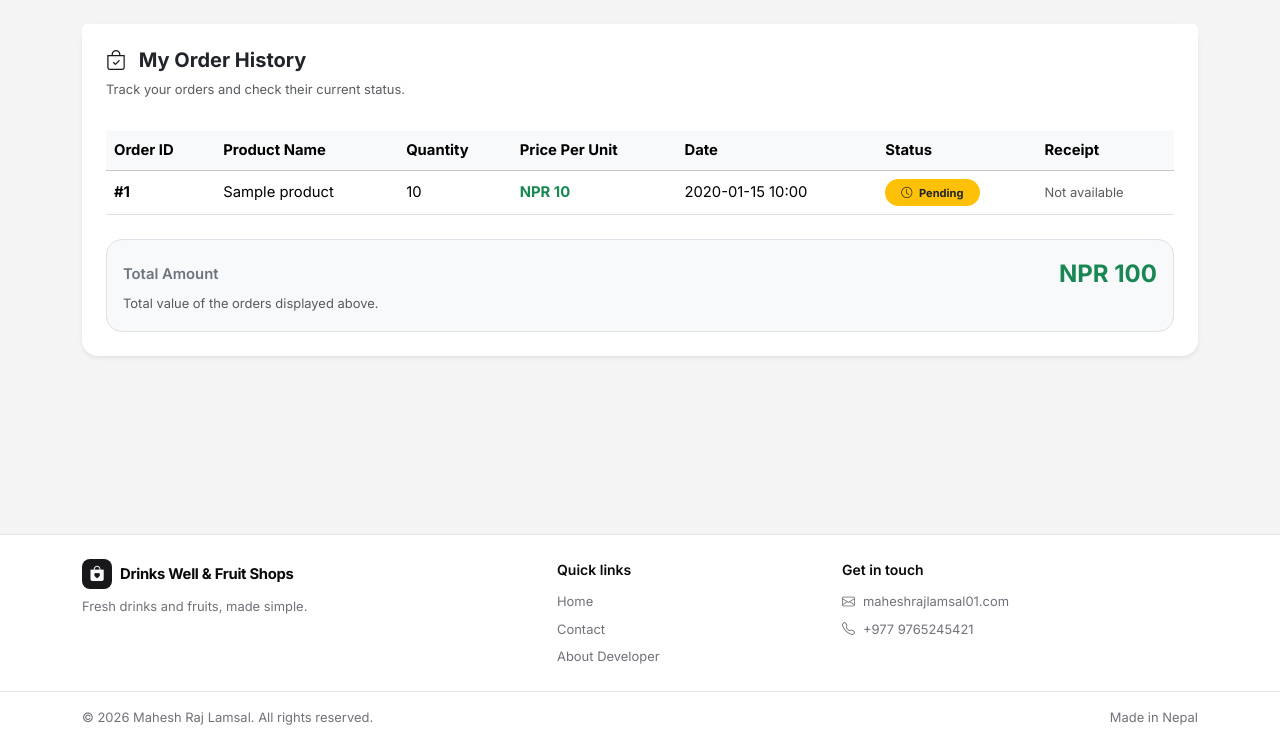
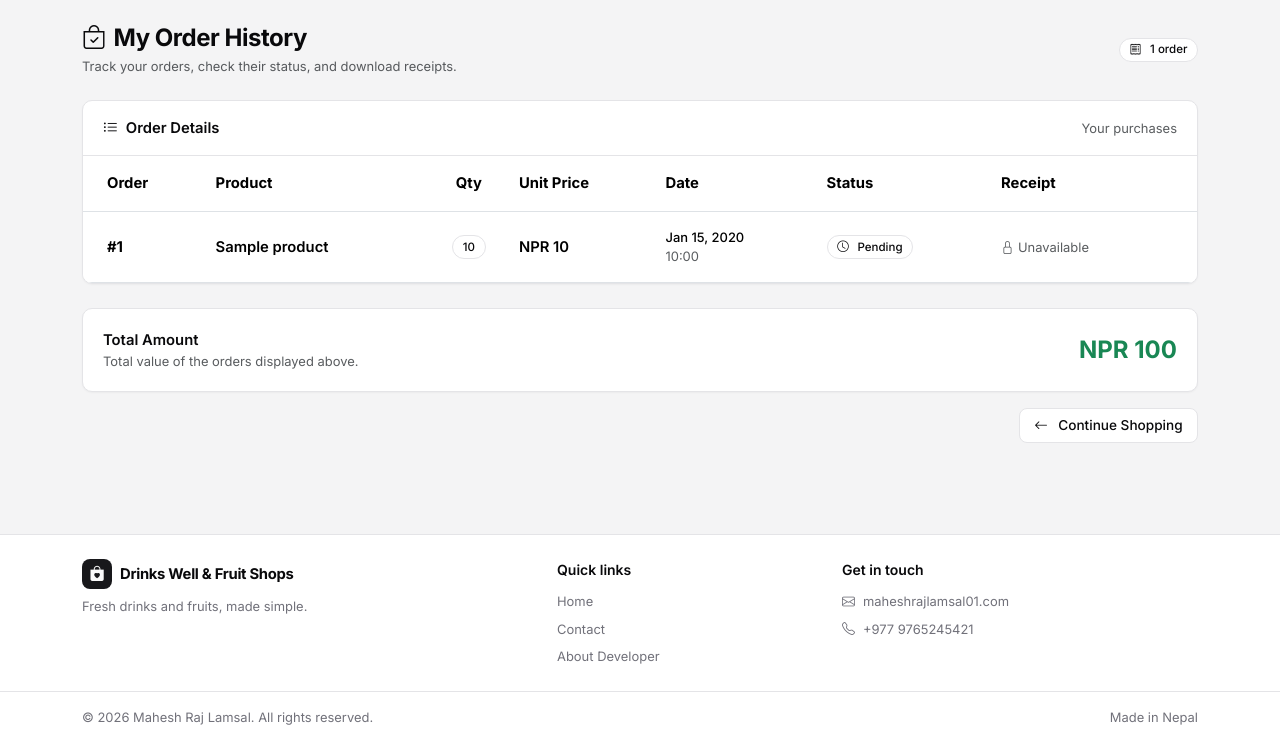
Before and after one commit to mahesh-179/EcommerceWebsiteDjango, a Django app: page /checkout/order-history/ in a window 1280 px wide. Shown: the part 57-800 px from the top of the page. Run offline with Django 5.2, Linux system fonts and the light colour scheme; a user stored in the database is signed in; tables that the repository leaves empty hold one stand-in row (values such as "Sample post").

Commit message:
ready for production

```diff
--- a/firstapp/forms.py
+++ b/firstapp/forms.py
@@ -10,7 +10,7 @@ class RegisterForm(UserCreationForm):
 
     class Meta:
         model = User
-        fields = ["username", "email", "password1", "password2"]
+        fields = ["username", 'first_name','last_name',"email", "password1", "password2"]
 
 class CheckOut(forms.ModelForm):
     class Meta:
--- a/firstapp/templates/firstapp/orderhistory.html
+++ b/firstapp/templates/firstapp/orderhistory.html
@@ -1,98 +1,115 @@
 
 {% extends 'base.html' %}
+{% block title %}My Order History{% endblock %}
 
 {% block main %}
-<div class="container py-4">
+<div class="col-12">
 
-    <div class="card shadow-sm border-0 rounded-4">
-
-        <div class="card-header bg-white border-0 pt-4 px-4">
-            <h5 class="mb-0 fw-bold">
-                <i class="bi bi-bag-check text-primary me-2"></i>
-                My Order History
-            </h5>
-            <p class="text-muted small mb-0 mt-2">
-                Track your orders and check their current status.
+    <!-- Page heading -->
+    <div class="d-flex justify-content-between align-items-center mb-4">
+        <div>
+            <h1 class="h4 fw-bold mb-1" style="letter-spacing:-.02em;">
+                <i class="bi bi-bag-check me-2"></i>My Order History
+            </h1>
+            <p class="text-muted small mb-0">
+                Track your orders, check their status, and download receipts.
             </p>
         </div>
 
-        <div class="card-body p-4">
+        {% if orders %}
+        <span class="ui-badge">
+            <i class="bi bi-receipt me-1"></i>
+            {{ orders|length }} order{{ orders|length|pluralize }}
+        </span>
+        {% endif %}
+    </div>
 
     {% if orders %}
+
+    <!-- Order history table -->
+    <div class="ui-card overflow-hidden">
+        <div class="ui-card-header d-flex justify-content-between align-items-center">
+            <span class="fw-semibold">
+                <i class="bi bi-list-ul me-2"></i>Order Details
+            </span>
+            <span class="text-muted small">Your purchases</span>
+        </div>
+
         <div class="table-responsive">
-                <table class="table table-hover align-middle mb-0">
+            <table class="table align-middle mb-0">
 
-                    <thead class="table-light">
+                <thead>
                     <tr>
-                            <th>Order ID</th>
-                            <th>Product Name</th>
-                            <th>Quantity</th>
-                            <th>Price Per Unit</th>
-                            <th>Date</th>
-                            <th>Status</th>
-                            <th>Receipt</th>
+                        <th class="ps-4 py-3">Order</th>
+                        <th class="py-3">Product</th>
+                        <th class="py-3 text-center">Qty</th>
+                        <th class="py-3">Unit Price</th>
+                        <th class="py-3">Date</th>
+                        <th class="py-3">Status</th>
+                        <th class="py-3 pe-4">Receipt</th>
                     </tr>
                 </thead>
 
                 <tbody>
                     {% for order in orders %}
                     <tr>
-                            <td class="fw-bold">
-                                #{{ order.id }}
+                        <td class="ps-4 py-3">
+                            <span class="fw-bold">#{{ order.id }}</span>
                         </td>
 
-                            <td>
-                                {{ order.product }}
+                        <td class="py-3">
+                            <span class="fw-semibold">{{ order.product }}</span>
                         </td>
 
-                            <td>
-                                {{ order.quantity }}
+                        <td class="text-center py-3">
+                            <span class="ui-badge">{{ order.quantity }}</span>
                         </td>
 
-                            <td class="text-success fw-bold">
+                        <td class="py-3 text-nowrap fw-semibold">
                             NPR {{ order.price }}
                         </td>
 
-                            <td class="text-nowrap">
-                                {{ order.ordered_date|date:"Y-m-d H:i" }}
+                        <td class="py-3 text-nowrap">
+                            <div class="small fw-medium">
+                                {{ order.ordered_date|date:"M d, Y" }}
+                            </div>
+                            <div class="text-muted small">
+                                {{ order.ordered_date|date:"H:i" }}
+                            </div>
                         </td>
 
-                            <td>
+                        <td class="py-3">
                             {% if order.status == 'PENDING' %}
-                                    <span class="badge rounded-pill bg-warning text-dark px-3 py-2">
-                                        <i class="bi bi-clock me-1"></i>
-                                        Pending
+                                <span class="ui-badge">
+                                    <i class="bi bi-clock me-1"></i>Pending
                                 </span>
 
                             {% elif order.status == 'RECEIVED' %}
-                                    <span class="badge rounded-pill bg-info text-dark px-3 py-2">
-                                        <i class="bi bi-box-seam me-1"></i>
-                                        Order Received
+                                <span class="ui-badge">
+                                    <i class="bi bi-box-seam me-1"></i>Received
                                 </span>
 
                             {% elif order.status == 'COMPLETED' %}
-                                    <span class="badge rounded-pill bg-success px-3 py-2">
-                                        <i class="bi bi-check-circle me-1"></i>
-                                        Completed
+                                <span class="ui-badge">
+                                    <i class="bi bi-check-circle me-1"></i>Completed
                                 </span>
 
                             {% else %}
-                                    <span class="badge bg-secondary">
+                                <span class="ui-badge">
                                     {{ order.get_status_display }}
                                 </span>
                             {% endif %}
                         </td>
 
-                            <td>
+                        <td class="py-3 pe-4">
                             {% if order.status == 'COMPLETED' %}
-                                    <a href="{% url 'download-all-receipts'  %}"
-                                       class="btn btn-sm btn-outline-success text-nowrap">
-                                        <i class="bi bi-download me-1"></i>
-                                        Download
+                                <a href="{% url 'download-all-receipts' %}"
+                                   class="ui-btn ui-btn-outline ui-btn-sm text-nowrap">
+                                    <i class="bi bi-download me-1"></i>Download
                                 </a>
                             {% else %}
-                                    <span class="text-muted small">
-                                        Not available
+                                <span class="text-muted small text-nowrap">
+                                    <i class="bi bi-lock me-1"></i>Unavailable
                                 </span>
                             {% endif %}
                         </td>
@@ -102,45 +119,53 @@
 
             </table>
         </div>
+    </div>
 
-            <div class="p-3 rounded-4 border bg-light mt-4">
-                <div class="d-flex justify-content-between align-items-center">
-                    <span class="fw-semibold text-secondary">
-                        Total Amount
-                    </span>
+    <!-- Order summary -->
+    <div class="ui-card mt-4">
+        <div class="ui-card-body">
+            <div class="d-flex justify-content-between align-items-center gap-3">
+                <div>
+                    <div class="fw-semibold">Total Amount</div>
+                    <div class="text-muted small">
+                        Total value of the orders displayed above.
+                    </div>
+                </div>
 
-                    <span class="fs-4 fw-bold text-success">
+                <div class="fs-4 fw-bold text-success text-nowrap">
                     NPR {{ total.total|default:0 }}
-                    </span>
                 </div>
-                <small class="text-muted">
-                    Total value of the orders displayed above.
-                </small>
+            </div>
+        </div>
+    </div>
+
+    <!-- Continue shopping -->
+    <div class="d-flex justify-content-end mt-3">
+        <a href="/" class="ui-btn ui-btn-outline">
+            <i class="bi bi-arrow-left me-1"></i>Continue Shopping
+        </a>
     </div>
 
     {% else %}
 
-            <div class="text-center py-5">
-                <i class="bi bi-bag-x display-3 text-secondary"></i>
+    <!-- Empty order history -->
+    <div class="ui-card text-center py-5 px-3">
+        <i class="bi bi-bag-x fs-1 text-secondary"></i>
 
-                <h5 class="mt-3 fw-bold">
-                    No Orders Yet
-                </h5>
+        <h5 class="mt-3 mb-2 fw-bold">No Orders Yet</h5>
 
-                <p class="text-muted">
-                    You haven't placed any orders yet.
+        <p class="text-muted mb-4">
+            You haven't placed any orders yet. Explore our products to get started.
         </p>
 
-                <a href="/" class="btn btn-primary rounded-3">
-                    <i class="bi bi-bag me-1"></i>
-                    Go Shopping
+        <div>
+            <a href="/" class="ui-btn">
+                <i class="bi bi-bag me-1"></i>Explore Products
             </a>
+        </div>
     </div>
 
     {% endif %}
 
 </div>
-    </div>
-
-</div>
 {% endblock %}
--- a/firstapp/urls.py
+++ b/firstapp/urls.py
@@ -2,6 +2,7 @@
 from django.urls import path
 from django.contrib.auth import views as auth_views
 from . import views
+from secondapp.views import my_details
 from .views import CheckOutForm, order_history
 
 urlpatterns = [
@@ -28,4 +29,5 @@ urlpatterns = [
         views.download_all_receipts,
         name="download-all-receipts",
     ),
+    path("my-details/", my_details, name="my_details"),
 ]
--- a/templates/base.html
+++ b/templates/base.html
@@ -179,7 +179,7 @@
                         {% if user.is_authenticated %}
                         <li><h6 class="dropdown-header">{{ user.username }}</h6></li>
                         <li>
-                            <a class="dropdown-item" href="{% url 'order-history' %}">
+                            <a class="dropdown-item" href="{% url 'my_details' %}">
                                 <i class="bi bi-person-lines-fill"></i>My Details
                             </a>
                         </li>
```
Also changed, not shown: secondapp/views.py (+42 -0 lines), templates/my_details.html (added, +229 -0 lines), firstapp/migrations/0005_alter_customer_user.py (added), secondapp/migrations/0002_profile.py (added). Lines whose indentation alone changed are shown as unchanged.
